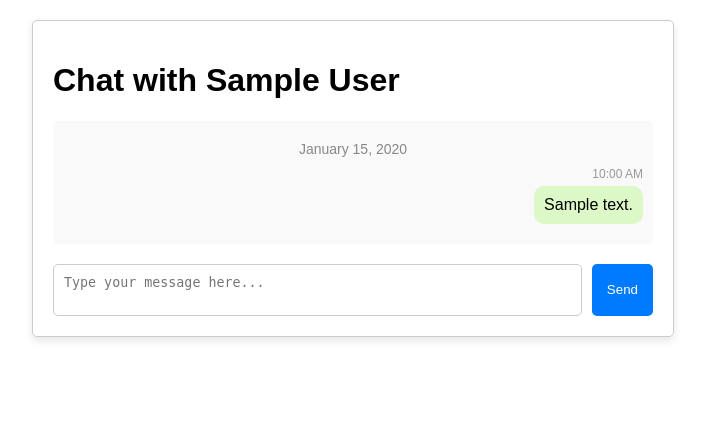
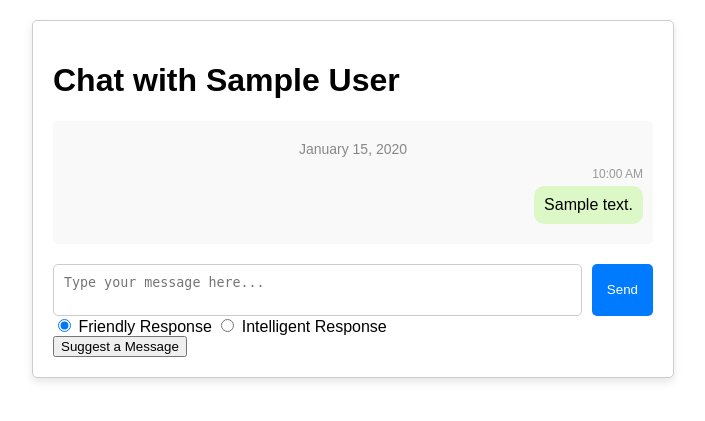
Before and after one commit to sirjanpreet/connect-court, a Flask app: page /chat in a window 1280 px wide. Shown: the top 421 px of the page, without its empty margins (287-992 px from the left). Run offline with Flask 3, Linux system fonts and the light colour scheme; the visitor is signed in with stand-in values (Sample User, id 1); tables that the repository leaves empty hold one stand-in row (values such as "Sample post").

Commit message:
chat bot

```diff
--- a/app.py
+++ b/app.py
@@ -1,11 +1,12 @@
 from math import atan2, cos, radians, sin, sqrt
-from flask import Flask, render_template, request, redirect, url_for, flash, session
+from flask import Flask, render_template, request, redirect, url_for, flash, session, jsonify
 import requests
 from werkzeug.utils import secure_filename
 import os
 from flask_migrate import Migrate
 from models import ChatMessage, db, User, Event, EventSignup, Friendship
 from datetime import datetime, time
+from transformers import pipeline
 
 app = Flask(__name__)
 app.config['SQLALCHEMY_DATABASE_URI'] = 'sqlite:///users.db'  # Set up your SQLite DB
@@ -14,6 +15,10 @@ app.config['UPLOAD_FOLDER'] = 'static/uploads'  # Folder for storing profile pic
 db.init_app(app)
 
 migrate = Migrate(app, db)
+
+HUGGINGFACE_API_TOKEN = "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"
+
+generator = pipeline('text-generation', model='gpt2', framework = 'pt')
 
 # Ensure upload folder exists
 if not os.path.exists(app.config['UPLOAD_FOLDER']):
@@ -464,6 +469,60 @@ def start_chat():
     flash('Could not start chat. Please try again.')
     return redirect(url_for('friends'))
 
+@app.route('/suggest_message', methods=['POST'])
+def suggest_message():
+    if 'username' not in session:
+        return jsonify({"error": "You must be logged in to get message suggestions."}), 403
+
+    # Get the current logged-in user and the friend they are chatting with
+    current_user = User.query.filter_by(username=session['username']).first()
+    friend_id = session.get('friend_id')
+    if not friend_id:
+        return jsonify({"error": "No friend selected."}), 400
+
+    friend = User.query.get(friend_id)
+
+    # Get the response type from the request (default to 'friendly')
+    response_type = request.json.get('type', 'friendly')
+
+    # Friendly response: Based on user profiles and interests
+    if response_type == 'friendly':
+        prompt = f"""
+        Suggest a friendly message for {current_user.name} to send to {friend.name}.
+        {current_user.name} is interested in {current_user.sports}, and {friend.name} enjoys {friend.sports}.
+        Be friendly and suggest a sports-related topic for conversation.
+        """
+        # Generate a message using GPT-2, with truncation enabled
+        result = generator(prompt, max_length=500, truncation=True)
+        suggestion = result[0]['generated_text'].strip()
+
+    # Intelligent response: Based on recent chat history
+    elif response_type == 'intelligent':
+        # Fetch the last 10 messages between the two users
+        chat_history = ChatMessage.query.filter(
+            ((ChatMessage.sender_id == current_user.id) & (ChatMessage.recipient_id == friend_id)) |
+            ((ChatMessage.sender_id == friend_id) & (ChatMessage.recipient_id == current_user.id))
+        ).order_by(ChatMessage.timestamp.desc()).limit(10).all()
+
+        # Reverse chat history to have the oldest message first
+        chat_history = chat_history[::-1]
+
+        # Format the chat history for the prompt
+        chat_history_text = "\n".join(
+            [f"{msg.sender.name}: {msg.message}" for msg in chat_history]
+        )
+
+        prompt = f"""
+        The following is a conversation between {current_user.name} and {friend.name}.
+        Generate an intelligent response for {current_user.name} based on the chat history:
+        {chat_history_text}
+        """
+        # Generate an intelligent response using GPT-2, with truncation enabled
+        result = generator(prompt, max_length=500, truncation=True)
+        suggestion = result[0]['generated_text'].strip()
+
+    return jsonify({"suggestion": suggestion}), 200
+
 
 if __name__ == '__main__':
     app.run(debug=True)
--- a/templates/chat.html
+++ b/templates/chat.html
@@ -6,7 +6,6 @@
     <title>Chat with {{ friend.name }} - Court Connect</title>
 
     <style>
-        /* [Your existing CSS styles here] */
         body {
             font-family: Arial, sans-serif;
             margin: 20px;
@@ -104,6 +103,33 @@
             var chatHistory = document.getElementById('chat-history');
             chatHistory.scrollTop = chatHistory.scrollHeight;  // Scroll to the bottom on page load
         };
+
+        // Function to request a suggested message
+        function suggestMessage() {
+            // Get the selected response type
+            let responseType = document.querySelector('input[name="response_type"]:checked').value;
+
+            fetch('{{ url_for("suggest_message") }}', {
+                method: "POST",
+                headers: {
+                    'Content-Type': 'application/json',
+                },
+                body: JSON.stringify({
+                    type: responseType  // Send the selected response type
+                })
+            })
+            .then(response => response.json())
+            .then(data => {
+                if (data.suggestion) {
+                    document.getElementById('message-input-text').value = data.suggestion;
+                } else {
+                    alert("Error: " + data.error);
+                }
+            })
+            .catch(error => {
+                console.error("Error:", error);
+            });
+        }
     </script>
 </head>
 <body>
@@ -131,10 +157,20 @@
         {% endfor %}
     </div>
 
+    <!-- Chat input and suggestion area -->
     <form action="{{ url_for('chat') }}" method="POST" id="message-input">
-        <textarea name="message" rows="2" placeholder="Type your message here..."></textarea>
+        <textarea id="message-input-text" name="message" rows="2" placeholder="Type your message here..."></textarea>
         <button type="submit">Send</button>
     </form>
+
+    <!-- Add radio buttons to choose between friendly or intelligent response -->
+    <div>
+        <label><input type="radio" name="response_type" value="friendly" checked> Friendly Response</label>
+        <label><input type="radio" name="response_type" value="intelligent"> Intelligent Response</label>
+    </div>
+
+    <!-- Button to trigger message suggestion -->
+    <button type="button" onclick="suggestMessage()">Suggest a Message</button>
 </div>
 
 </body>
```
